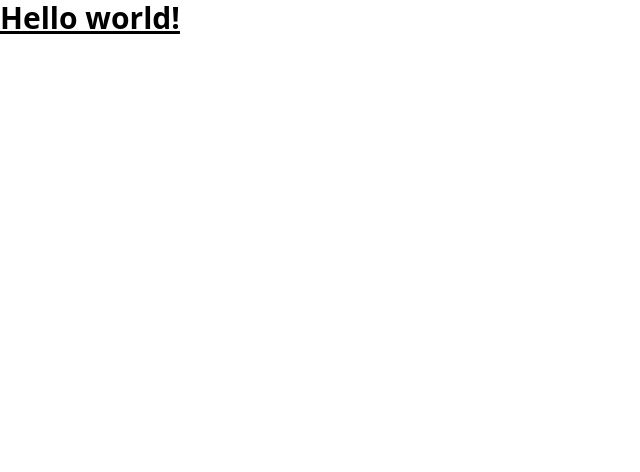
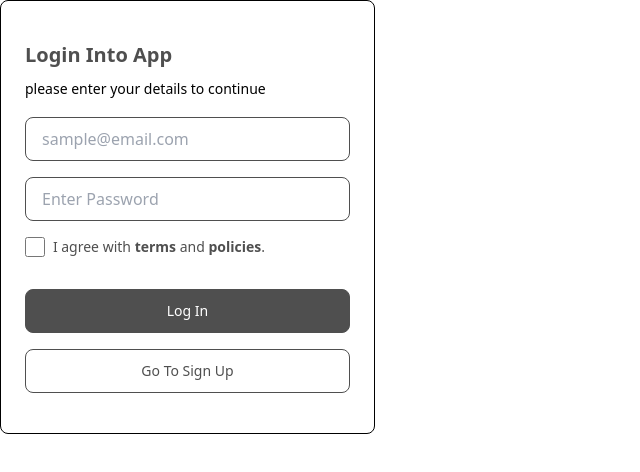
Before and after one commit to KingGyeongHoo/tailwind-practice, a React (Vite) app: page / in a window 1280 px wide. Shown: the top 472 px of the page, without its empty margins (0-640 px from the left). Built offline with nearby package versions, Linux system fonts and the light colour scheme.

Commit message:
Project 생성 및 Tailwind 적용

```diff
--- a/src/App.tsx
+++ b/src/App.tsx
@@ -1,3 +1,5 @@
+import Login from "./components/Login";
+
 export default function App() {
-  return <h1 className="text-3xl font-bold underline">Hello world!</h1>;
+  return <Login />;
 }
--- /dev/null
+++ b/src/components/Agree.tsx
@@ -0,0 +1,11 @@
+export const Agree = ({ children }: Agree) => {
+  return (
+    <div className="w-[240px] h-[20px] flex flex-row justify-between items-center">
+      <input className="w-[20px] h-[20px]" type="checkbox" id="agree"></input>
+      <label htmlFor="agree" className="text-sm text-[#4F4F4F]">
+        {children}
+      </label>
+    </div>
+  );
+};
+export default Agree;
--- /dev/null
+++ b/src/components/Button.tsx
@@ -0,0 +1,10 @@
+export const Button = ({ mainText, bgColor, textColor }: Button) => {
+  return (
+    <div
+      className={`flex justify-center items-center w-[325px] h-[44px] px-[20px] py-[14px] ${bgColor} ${textColor} text-sm border border-[#4F4F4F] rounded-lg`}
+    >
+      {mainText}
+    </div>
+  );
+};
+export default Button;
--- /dev/null
+++ b/src/components/Contents.tsx
@@ -0,0 +1,8 @@
+export const Contents = ({ height, children }: Content) => {
+  return (
+    <div className={`w-[325px] ${height} flex flex-col justify-between`}>
+      {children}
+    </div>
+  );
+};
+export default Contents;
--- /dev/null
+++ b/src/components/Input.tsx
@@ -0,0 +1,10 @@
+export const Input = ({ type, placeholder }: Input) => {
+  return (
+    <input
+      className="w-[325px] h-[44px] px-[16px] py-[14px] border border-[#4F4F4F] rounded-lg"
+      type={type}
+      placeholder={placeholder}
+    ></input>
+  );
+};
+export default Input;
--- /dev/null
+++ b/src/components/Login.tsx
@@ -0,0 +1,39 @@
+import Agree from "./Agree";
+import Button from "./Button";
+import Contents from "./Contents";
+import Input from "./Input";
+
+export const Login = () => {
+  return (
+    <div
+      className={`flex flex-col justify-between w-[375px] h-[434px] border rounded-lg border-black px-[24px] py-[40px]`}
+    >
+      <Contents height="h-[58px]">
+        <h1 className="text-xl font-bold text-[#4F4F4F]">Login Into App</h1>
+        <p className="text-sm">please enter your details to continue</p>
+      </Contents>
+      <Contents height="h-[276px]">
+        <Contents height="h-[140px]">
+          <Input type="email" placeholder="sample@email.com"></Input>
+          <Input type="password" placeholder="Enter Password"></Input>
+          <Agree>
+            I agree with <b>terms</b> and <b>policies</b>.
+          </Agree>
+        </Contents>
+        <Contents height="h-[104px]">
+          <Button
+            mainText="Log In"
+            bgColor="bg-[#4F4F4F]"
+            textColor="text-white"
+          ></Button>
+          <Button
+            mainText="Go To Sign Up"
+            bgColor="bg-white"
+            textColor="text-[#4F4F4F]"
+          ></Button>
+        </Contents>
+      </Contents>
+    </div>
+  );
+};
+export default Login;
```
Also changed, not shown: src/types/types.d.ts (added, +25 -0 lines).
